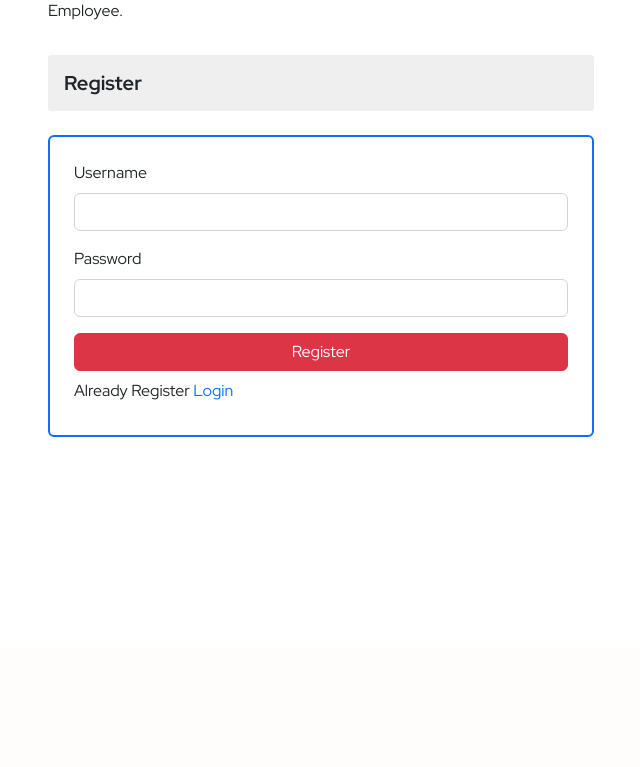
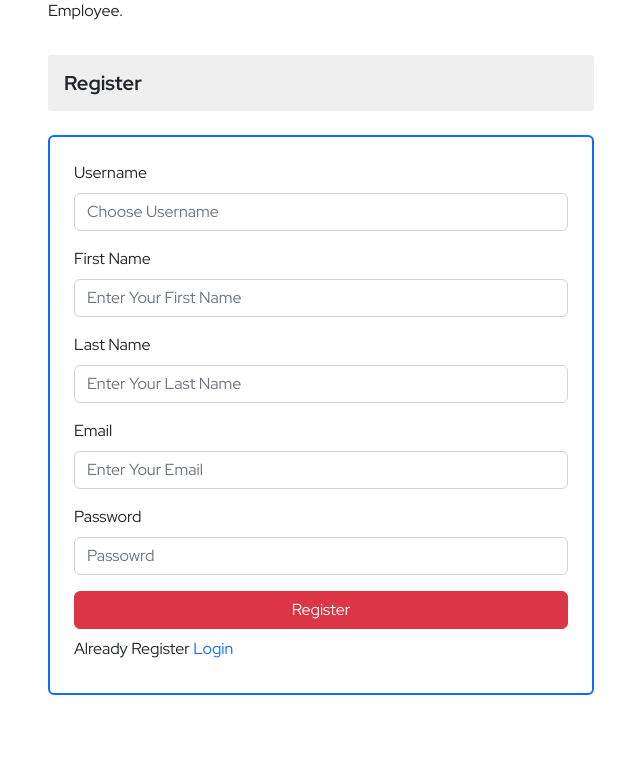
Before and after one commit to sunilyadav97/hrms, a Django app: page /register/ in a window 1280 px wide. Shown: the part 153-920 px from the top of the page, without its empty margins (319-959 px from the left). Before the commit the page ends 590 px from the top, so only its background shows below. Run offline with Django 4.2, Linux system fonts and the light colour scheme.

Commit message:
added name and email field in register and displayed in admin as users

```diff
--- a/ems/templates/ems/base.html
+++ b/ems/templates/ems/base.html
@@ -82,6 +82,7 @@
 
                 {% if request.user.is_superuser %}
                 <li class="nav-item"><a class="nav-link" href="{% url 'ems:ems' %}">Dashboard</a></li>
+                <li class="nav-item"><a class="nav-link" href="{% url 'ems:new-users' %}">New Users</a></li>
                 {% else %}
                 <div class="d-flex align-items-center justify-content-center">
                     <img src="{{profile.imageURL}}" alt="" class="profile-side">
--- a/ems/templates/ems/ems_home.html
+++ b/ems/templates/ems/ems_home.html
@@ -1,6 +1,6 @@
 {% extends './base.html' %}
 {% block head %}
-<meta http-equiv="refresh" content="20">
+<meta http-equiv="refresh" content="600">
 {% endblock head %}
 {% block title %} EMS | Home {% endblock title %}
 
@@ -33,8 +33,8 @@
                                 <i class="fa fa-area-chart fw-semibold"></i><span class="fw-semibold">Connect Notification</span>
                                 <small class="bg-success text-white float-end py-1 px-2 rounded">New</small>
                             </div>
-                            <div class="card-body p-5 ">
-                                <p>{{connect.message}}</p>
+                            <div class="card-body ">
+                                <p class="connect-messages">{{connect.message}}</p>
                             </div>
                             <div class="card-footer small nav-bg text-white">Time : {{connect.created_at | timesince}} Ago
                             </div>
--- a/ems/urls.py
+++ b/ems/urls.py
@@ -3,6 +3,7 @@ from .views import *
 app_name='ems'
 urlpatterns=[
     path('',dashboard,name='ems'),
+    path('new-users/',newUsers,name='new-users'),
     path('create-department/',createDepartment,name='create-department'),
     path('view-departments/',viewDepartment,name='view-department'),
     path('delete-department/<pk>/',deleteDepartment,name='delete-department'),
--- a/home/templates/home/register.html
+++ b/home/templates/home/register.html
@@ -17,11 +17,23 @@
                     {% csrf_token %}
                     <div class="mb-3">
                         <label for="username" class="form-label">Username</label>
-                        <input type="text" class="form-control" id="username" name="username" required>
+                        <input type="text" class="form-control" id="username" name="username" required placeholder="Choose Username">
+                    </div>
+                    <div class="mb-3">
+                        <label for="fname" class="form-label">First Name</label>
+                        <input type="text" class="form-control" id="fname" name="fname" required placeholder="Enter Your First Name">
+                    </div>
+                    <div class="mb-3">
+                        <label for="lname" class="form-label">Last Name</label>
+                        <input type="text" class="form-control" id="lname" name="lname" placeholder="Enter Your Last Name">
+                    </div>
+                    <div class="mb-3">
+                        <label for="email" class="form-label">Email</label>
+                        <input type="email" class="form-control" id="email" name="email" required placeholder="Enter Your Email">
                     </div>
                     <div class="mb-3">
                         <label for="pass" class="form-label">Password</label>
-                        <input type="password" class="form-control" id="pass" name="password" required>
+                        <input type="password" class="form-control" id="pass" name="password" required placeholder="Passowrd">
                     </div>
                     <div class="d-grid">
                         <button type="submit" class="btn btn-danger">Register</button>
--- a/home/views.py
+++ b/home/views.py
@@ -26,10 +26,16 @@ def register(request):
     try:
         if request.method == 'POST':
             username=request.POST['username']
+            fname=request.POST['fname']
+            lname=request.POST['lname']
+            email=request.POST['email']
             password=request.POST['password']
             print(username)
+            print(fname)
+            print(email)
             print(password)
-            if username and password == '':
+
+            if username and password and fname and email == '':
                 messages.warning(request,'All Fields Mandatry')
                 return redirect('home:home')
             else:
@@ -37,9 +43,12 @@ def register(request):
                 if user_obj:
                     messages.warning(request,'This Username not Available')
                 else:
-                    obj=User.objects.create(username=username)
+                    obj=User.objects.create(username=username,email=email)
                     if obj:
                         obj.set_password(password)
+                        obj.first_name=fname
+                        if lname != '':
+                            obj.last_name=lname
                         obj.save()
                         messages.success(request,'You have Registered successfully!')
                         return redirect('home:login')
--- a/static/css/style.css
+++ b/static/css/style.css
@@ -192,6 +192,33 @@
   font-size: var(--h3-font-size);
   font-weight: var(--font-bold);
 }
+
+.connect-messages{
+  animation: glowing 5s infinite;
+}
+
+@keyframes color-change {
+  0% { color: red; }
+  50% { color: blue; }
+  100% { color: red; }
+}
+
+
+
+@keyframes glowing {
+  0% {
+    text-shadow: 0 0 10px #2ba805;
+    color: red;
+  }
+  50% {
+    text-shadow: 0 0 100px #49e819;
+    color: blue;
+  }
+  100% {
+    text-shadow: 0 0 10px #2ba805;
+    color: black;
+  }
+}
 /* =========DEPARTMENT SECTION========= */
 .derpartment-title{
   font-size: var(--h3-font-size);
--- a/static/js/main.js
+++ b/static/js/main.js
@@ -67,7 +67,7 @@ function showDescription(description)
 
 // ==========Remove Notification After Some time============
  window.addEventListener("load",function(){
-    setTimeout(removeNotification, 7000);
+    setTimeout(removeNotification, 10000);
 
 })
 function removeNotification()
```
Also changed, not shown: ems/templates/ems/new_users.html (added, +45 -0 lines), ems/views.py (+12 -0 lines), techinterio/settings.py (+5 -5 lines), db.sqlite3.
